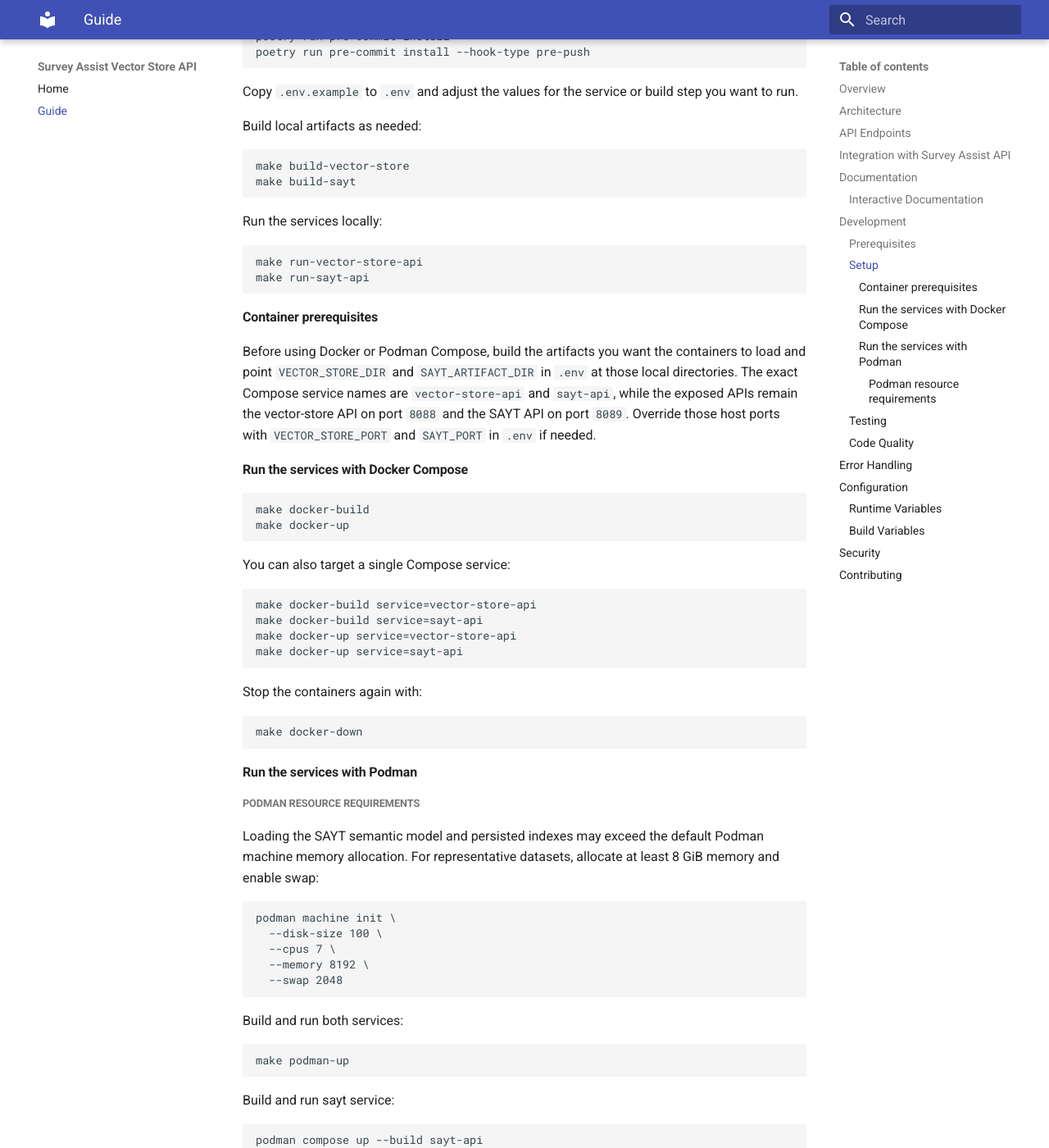
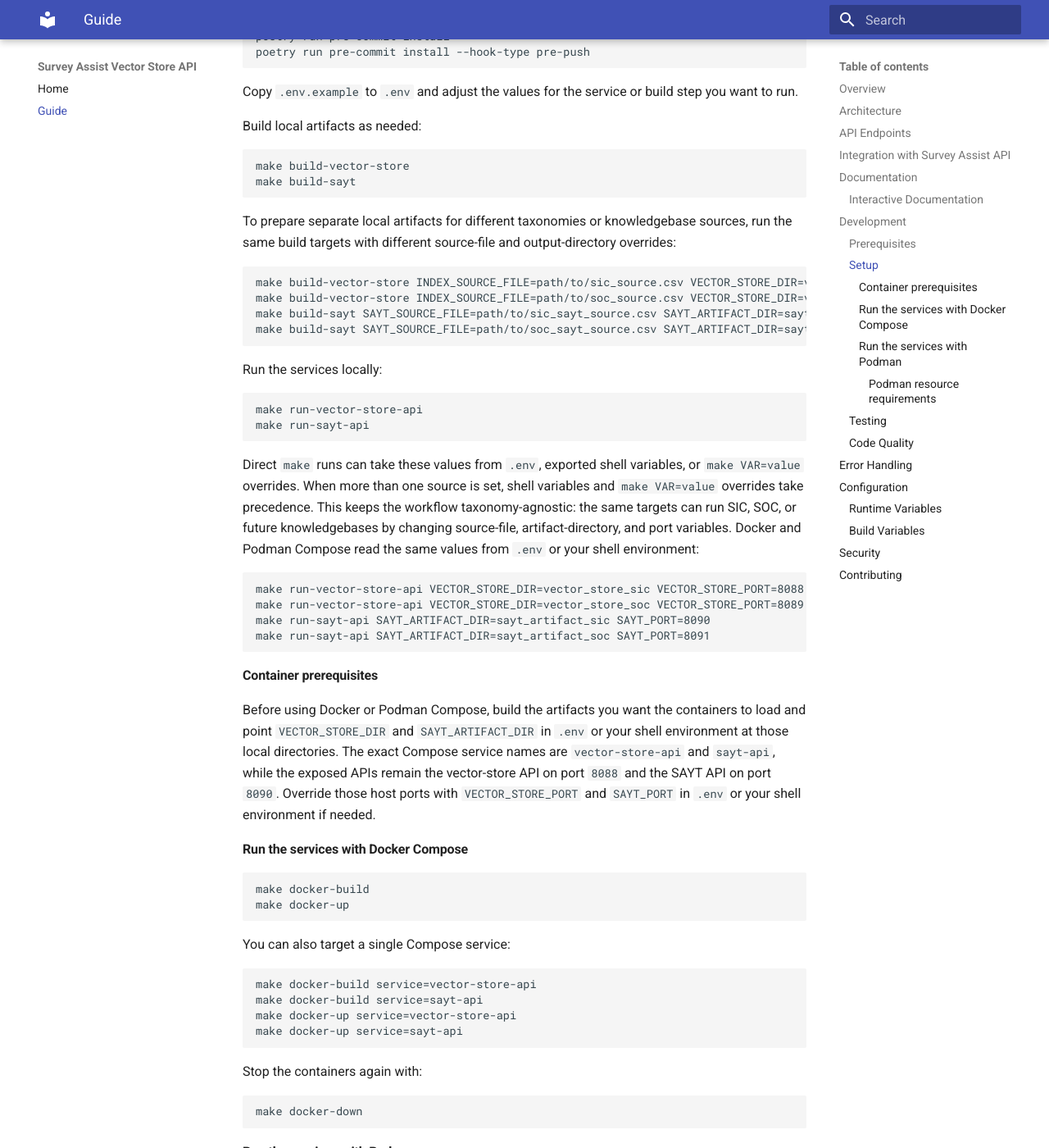
Before and after one commit to ONSdigital/survey-assist-vector-store-api, an MkDocs documentation site: the page built from docs/guide.md, in a window 1280 px wide and 1400 px high, scrolled down 2612 px. Shown: the whole window at 82% size. Built offline with MkDocs 1.6.1 and Material for MkDocs 9.7.7, drawn with Linux system fonts in a browser that asks for light colours; some of the changed text lies outside the part shown.

Commit message:
refactor(api): Add configurable ports in Makefile targets for api runs (#7)
* refactor(api): Add configurable ports in Makefile targets for api runs

* docs: add explicit references to configurable variables in docs

also sort out formatting of newlines

````diff
--- a/compose.yaml
+++ b/compose.yaml
@@ -27,6 +27,6 @@
     environment:
       SAYT_ARTIFACT_DIR: /app/${SAYT_ARTIFACT_DIR:-sayt_artifact}
     ports:
-      - "${SAYT_PORT:-8089}:8089"
+      - "${SAYT_PORT:-8090}:8090"
     volumes:
       - ./${SAYT_ARTIFACT_DIR:-sayt_artifact}:/app/${SAYT_ARTIFACT_DIR:-sayt_artifact}:ro
--- a/docs/guide.md
+++ b/docs/guide.md
@@ -14,7 +14,7 @@
 The repository is organised around two service entrypoints plus shared helpers:
 
 - `survey_assist_vector_store_api.vector_store_api.main:app` runs the vector-store API on port `8088`
-- `survey_assist_vector_store_api.sayt_api.main:app` runs the SAYT API on port `8089`
+- `survey_assist_vector_store_api.sayt_api.main:app` runs the SAYT API on port `8090`
 - `scripts/build_vector_store_artifacts.py` builds embedding artifacts used by the vector-store API
 - `scripts/build_sayt_artifacts.py` builds SAYT artifacts used by the SAYT API
 
@@ -25,15 +25,13 @@
 The main local endpoints are:
 
 - Vector-store docs: `http://localhost:8088/docs`
-- SAYT docs: `http://localhost:8089/docs`
+- SAYT docs: `http://localhost:8090/docs`
 - Vector-store search: `POST /v1/search-index`
 - Vector-store configuration: `GET /v1/configuration`
 - SAYT suggestions: `POST /v1/suggestions`
 - SAYT configuration: `GET /v1/configuration`
 
-The vector-store search endpoint accepts a `query` list of cumulative fragments.
-The SAYT suggestions endpoint accepts `query` plus optional positive `limit` and returns a JSON object whose `suggestions` field contains scored suggestion objects.
-For the SAYT suggestions endpoint, `limit` overrides the default for that request only. If it is omitted, the API uses the default suggestion count baked into the loaded SAYT artifact when it was built, configured via `DEFAULT_NUM_SUGGESTIONS`.
+The vector-store search endpoint accepts a `query` list of cumulative fragments. The SAYT suggestions endpoint accepts `query` plus optional positive `limit` and returns a JSON object whose `suggestions` field contains scored suggestion objects. For the SAYT suggestions endpoint, `limit` overrides the default for that request only. If it is omitted, the API uses the default suggestion count baked into the loaded SAYT artifact when it was built, configured via `DEFAULT_NUM_SUGGESTIONS`.
 
 ## Integration with Survey Assist API
 
@@ -97,6 +95,15 @@
 make build-sayt
 ```
 
+To prepare separate local artifacts for different taxonomies or knowledgebase sources, run the same build targets with different source-file and output-directory overrides:
+
+```bash
+make build-vector-store INDEX_SOURCE_FILE=path/to/sic_source.csv VECTOR_STORE_DIR=vector_store_sic
+make build-vector-store INDEX_SOURCE_FILE=path/to/soc_source.csv VECTOR_STORE_DIR=vector_store_soc
+make build-sayt SAYT_SOURCE_FILE=path/to/sic_sayt_source.csv SAYT_ARTIFACT_DIR=sayt_artifact_sic
+make build-sayt SAYT_SOURCE_FILE=path/to/soc_sayt_source.csv SAYT_ARTIFACT_DIR=sayt_artifact_soc
+```
+
 Run the services locally:
 
 ```bash
@@ -104,13 +111,18 @@
 make run-sayt-api
 ```
 
+Direct `make` runs can take these values from `.env`, exported shell variables, or `make VAR=value` overrides. When more than one source is set, shell variables and `make VAR=value` overrides take precedence. This keeps the workflow taxonomy-agnostic: the same targets can run SIC, SOC, or future knowledgebases by changing source-file, artifact-directory, and port variables. Docker and Podman Compose read the same values from `.env` or your shell environment:
+
+```bash
+make run-vector-store-api VECTOR_STORE_DIR=vector_store_sic VECTOR_STORE_PORT=8088
+make run-vector-store-api VECTOR_STORE_DIR=vector_store_soc VECTOR_STORE_PORT=8089
+make run-sayt-api SAYT_ARTIFACT_DIR=sayt_artifact_sic SAYT_PORT=8090
+make run-sayt-api SAYT_ARTIFACT_DIR=sayt_artifact_soc SAYT_PORT=8091
+```
+
 #### Container prerequisites
-Before using Docker or Podman Compose, build the artifacts you want the containers to
-load and point `VECTOR_STORE_DIR` and `SAYT_ARTIFACT_DIR` in `.env` at those
-local directories. The exact Compose service names are `vector-store-api` and
-`sayt-api`, while the exposed APIs remain the vector-store API on port `8088`
-and the SAYT API on port `8089`. Override those host ports with
-`VECTOR_STORE_PORT` and `SAYT_PORT` in `.env` if needed.
+
+Before using Docker or Podman Compose, build the artifacts you want the containers to load and point `VECTOR_STORE_DIR` and `SAYT_ARTIFACT_DIR` in `.env` or your shell environment at those local directories. The exact Compose service names are `vector-store-api` and `sayt-api`, while the exposed APIs remain the vector-store API on port `8088` and the SAYT API on port `8090`. Override those host ports with `VECTOR_STORE_PORT` and `SAYT_PORT` in `.env` or your shell environment if needed.
 
 #### Run the services with Docker Compose
 
@@ -138,9 +150,7 @@
 
 ##### Podman resource requirements
 
-Loading the SAYT semantic model and persisted indexes may exceed the default
-Podman machine memory allocation. For representative datasets, allocate at
-least 8 GiB memory and enable swap:
+Loading the SAYT semantic model and persisted indexes may exceed the default Podman machine memory allocation. For representative datasets, allocate at least 8 GiB memory and enable swap:
 
 ```shell
 podman machine init \
@@ -217,7 +227,10 @@
 
 ## Configuration
 
-Configuration is managed through environment variables loaded from `.env`.
+Configuration is managed through environment variables. For convenient local defaults, put them in `.env`; for one-off runs, export them in your shell or pass `make VAR=value` overrides.
+
+The same variables keep the workflow taxonomy-agnostic: point the build and runtime commands at different source files, artifact directories, and ports for SIC, SOC, or other knowledgebases.
+
 The main settings include:
 
 - Embedding model selection
@@ -225,13 +238,9 @@
 - SAYT artifact directory and build inputs
 - SAYT build parameters such as minimum characters and default suggestion limit
 
-For day-to-day use, it helps to think of the variables in two groups: runtime
-variables used by the APIs when they start, and build variables used by the
-local artifact-generation scripts.
+For day-to-day use, it helps to think of the variables in two groups: runtime variables used by the APIs when they start, and build variables used by the local artifact-generation scripts.
 
-When using Docker Compose locally, `VECTOR_STORE_DIR` and `SAYT_ARTIFACT_DIR`
-should point to local artifact directories that can be bind-mounted into the
-containers.
+When using Docker Compose locally, `VECTOR_STORE_DIR` and `SAYT_ARTIFACT_DIR` should point to local artifact directories that can be bind-mounted into the containers. For direct `make` runs, the same variables determine which taxonomy's artifacts each API loads.
 
 ### Runtime Variables
 
````
Also changed, not shown: README.md (+20 -22 lines), docs/index.md (+5 -3 lines), 3 other files.
